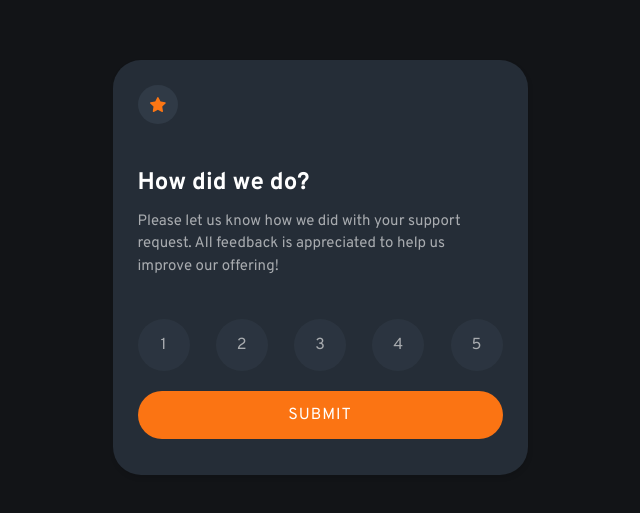
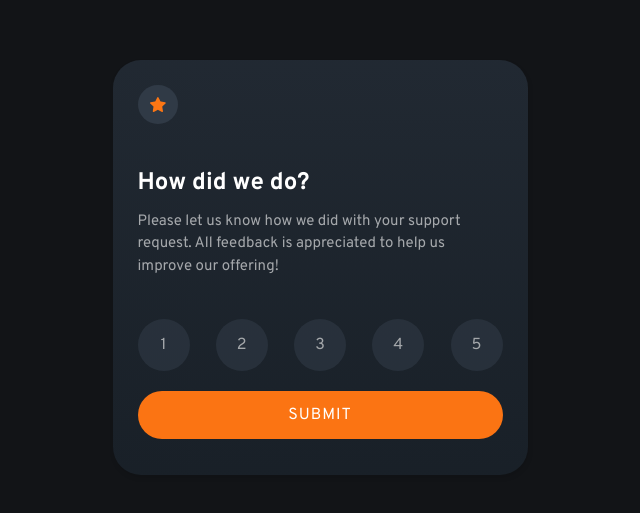
Before and after one commit to StrigZ/Interactive-rating-component, a plain HTML site: page index.html in a window 1280 px wide. Shown: the part 133-646 px from the top of the page, without its empty margins (320-960 px from the left). Drawn offline with nearby package versions, Linux system fonts and the light colour scheme.

Commit message:
card bg color fix

```diff
--- a/sass/components/_card.scss
+++ b/sass/components/_card.scss
@@ -5,6 +5,10 @@
   background-color: $DarkBlue;
   border-radius: 1.75rem;
   box-shadow: 1px 3px 5px rgba(0, 0, 0, 0.1);
+  background-image: linear-gradient(to bottom, hsl(213, 19%, 18%), hsl(210, 26%, 11%));
+  background-repeat: no-repeat;
+  background-attachment: fixed;
+  box-shadow: 200px 398px -133px rgba(255, 255, 255, 0.65) inset;
   padding: 1.5625rem;
   max-width: 415px;
   min-height: 415px;
@@ -34,6 +38,7 @@
   form {
     width: 100%;
     user-select: none;
+
     .rate-box {
       position: relative;
       @include flex(row, space-between, center);
```
Also changed, not shown: css/index.css, 1 other file.
